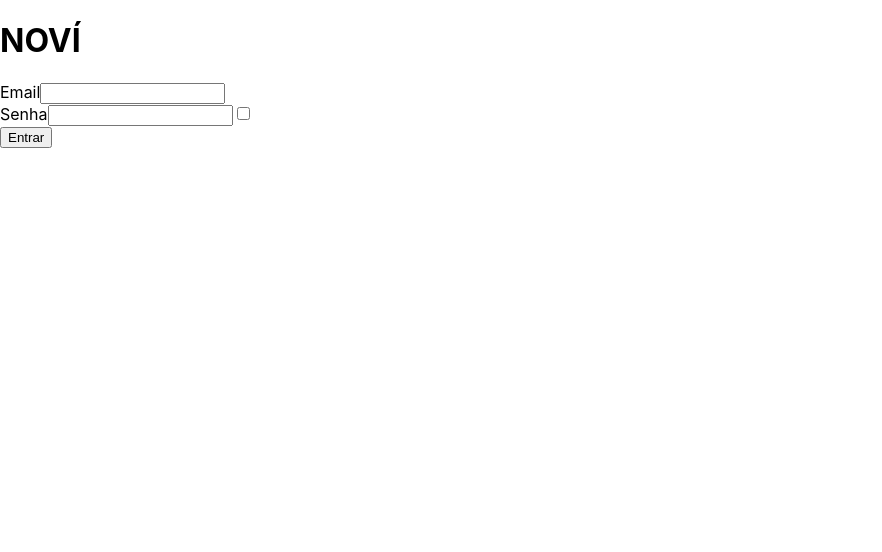
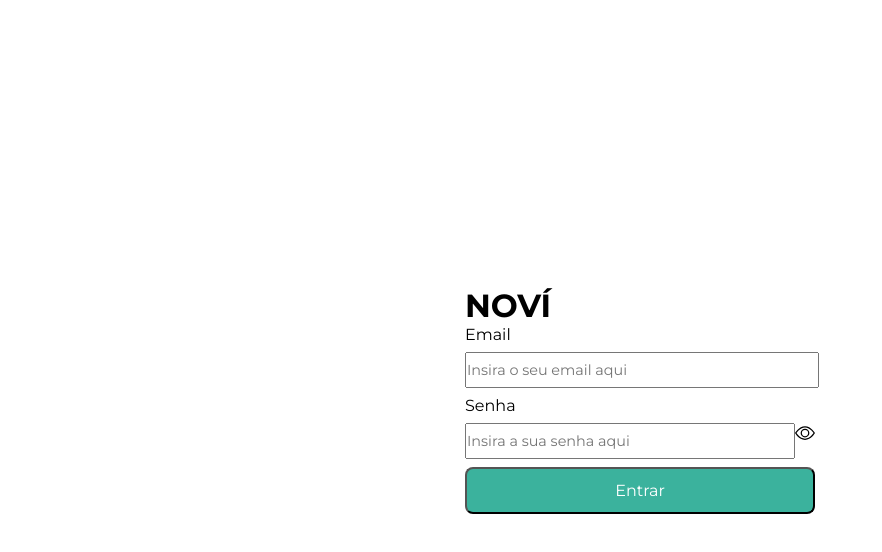
Before and after one commit to StartFuture/novi-frontend, a React (Create React App) app: page /login in a window 1280 px wide. Shown: the top 552 px of the page, without its empty margins (0-882 px from the left). Built offline with nearby package versions, Linux system fonts and the light colour scheme.

Commit message:
Correção de erros e implementação de CSS

```diff
--- a/package.json
+++ b/package.json
@@ -6,6 +6,7 @@
     "@testing-library/jest-dom": "^5.16.5",
     "@testing-library/react": "^13.4.0",
     "@testing-library/user-event": "^13.5.0",
+    "bootstrap": "^5.3.0-alpha3",
     "react": "^18.2.0",
     "react-dom": "^18.2.0",
     "react-router-dom": "^6.10.0",
--- /dev/null
+++ b/src/assets/css/LoginPage.css
@@ -0,0 +1,62 @@
+:root {
+    --primary-color: #3BB29D;
+}
+
+* {
+    margin: 0;
+    padding: 0;
+    font-family: audiowide, montserrat;
+}
+
+.login {
+    min-width: 100%;
+    min-height: 100vh;
+}
+
+.loginForm {
+    display: flex;
+    flex-direction: column;
+    justify-content: center;
+    margin: 0 auto;
+    min-height: inherit;
+    max-width: 350px;
+}
+
+.loginFields {
+    display: flex;
+    flex-direction: column;
+    margin-bottom: 0.5rem;
+}
+
+.loginFields label {
+    margin-bottom: 0.5rem;
+}
+
+.loginFields input {
+    width: 100%;
+    line-height: 2rem;
+    font-size: 0.9rem;
+}
+
+.passwordContent {
+    display: flex;
+}
+
+/* .showHidePassword {
+    position: absolute;
+} */
+
+.showHidePassword svg {
+    height: 20px;
+    width: 20px;
+}
+
+.loginSubmit {
+    padding: 12px 24px;
+    gap: 8px;
+    width: 100%;
+    border-radius: 8px;
+    color: white;
+    background-color: var(--primary-color);
+    font-size: 16px;
+}
--- a/src/pages/LoginPage/LoginPage.jsx
+++ b/src/pages/LoginPage/LoginPage.jsx
@@ -1,6 +1,6 @@
 import React, { useState } from "react";
 import validator from "validator";
-import isEmail from "validator/lib/isEmail";
+import "../../assets/css/LoginPage.css";
 
 const LoginPage = () => {
   //Variables, constants, getters and setter
@@ -9,6 +9,8 @@ const LoginPage = () => {
   const [password, setPassword] = useState("");
   const [passwordType, setPasswordType] = useState("password");
   const [passwordError, setPasswordError] = useState("");
+  const [showPasswor, setShowPassword] = useState("block");
+  const [hidePassword, setHidePassword] = useState("none");
 
   //Handling event on subtmit button
   const handleSubmit = (e) => {
@@ -18,69 +20,101 @@ const LoginPage = () => {
     if (validator.isEmpty(email) && validator.isEmpty(password)) {
       setEmailError("Por favor, insira um email válido");
       setPasswordError("Por favor, insira uma senha mais forte");
-        return
+      return;
     }
 
     //Checking if is not a valid email
     if (!validator.isEmail(email)) {
       setEmailError("Por favor, insira um email válido");
-        return
+      return;
     }
     setEmailError("");
 
     //Checking if is not a strong password
-    if (!validator.isStrongPassword(password)){
+    if (!validator.isStrongPassword(password)) {
       setPasswordError("Por favor, insira uma senha mais forte");
-        return
+      return;
     }
     setPasswordError("");
-    console.log({email, password})
+    console.log({ email, password });
   };
 
   //Function to toggle password view
   const togglePassword = () => {
     if (passwordType === "password") {
       setPasswordType("text");
+      setShowPassword("none");
+      setHidePassword("block");
     } else {
       setPasswordType("password");
+      setShowPassword("block");
+      setHidePassword("none");
     }
   };
 
   //HTML structure
   return (
-    <div id="login">
-      <form action="" id="loginForm" onSubmit={handleSubmit}>
+    <div className="login">
+      <form action="" className="loginForm" onSubmit={handleSubmit}>
         <div className="logo">
           <h1>NOVÍ</h1>
         </div>
-        <div className="loginInputs">
+        <div className="loginFields">
           <label htmlFor="email">Email</label>
           <input
             type="email"
             name="email"
             id="loginEmail"
             value={email}
+            placeholder="Insira o seu email aqui"
             onChange={(e) => {
               setEmail(e.target.value);
             }}
           />
           <small>{emailError}</small>
         </div>
-        <div className="loginInputs">
+        <div className="loginFields">
           <label htmlFor="password">Senha</label>
+          <div className="passwordContent">
             <input
               type={passwordType}
               name="password"
               id="loginPassword"
               value={password}
+              placeholder="Insira a sua senha aqui"
               onChange={(e) => {
                 setPassword(e.target.value);
               }}
             />
-          <input type="checkbox" name="togglePassword" id="togglePassword" onChange={togglePassword}/>
+            <div className="showHidePassword">
+              <svg
+                onClick={togglePassword}
+                xmlns="http://www.w3.org/2000/svg"
+                fill="currentColor"
+                className="bi bi-eye"
+                viewBox="0 0 16 16"
+                display={showPasswor}
+              >
+                <path d="M16 8s-3-5.5-8-5.5S0 8 0 8s3 5.5 8 5.5S16 8 16 8zM1.173 8a13.133 13.133 0 0 1 1.66-2.043C4.12 4.668 5.88 3.5 8 3.5c2.12 0 3.879 1.168 5.168 2.457A13.133 13.133 0 0 1 14.828 8c-.058.087-.122.183-.195.288-.335.48-.83 1.12-1.465 1.755C11.879 11.332 10.119 12.5 8 12.5c-2.12 0-3.879-1.168-5.168-2.457A13.134 13.134 0 0 1 1.172 8z" />
+                <path d="M8 5.5a2.5 2.5 0 1 0 0 5 2.5 2.5 0 0 0 0-5zM4.5 8a3.5 3.5 0 1 1 7 0 3.5 3.5 0 0 1-7 0z" />
+              </svg>
+              <svg
+                onClick={togglePassword}
+                xmlns="http://www.w3.org/2000/svg"
+                fill="currentColor"
+                className="bi bi-eye-slash"
+                viewBox="0 0 16 16"
+                display={hidePassword}
+              >
+                <path d="M13.359 11.238C15.06 9.72 16 8 16 8s-3-5.5-8-5.5a7.028 7.028 0 0 0-2.79.588l.77.771A5.944 5.944 0 0 1 8 3.5c2.12 0 3.879 1.168 5.168 2.457A13.134 13.134 0 0 1 14.828 8c-.058.087-.122.183-.195.288-.335.48-.83 1.12-1.465 1.755-.165.165-.337.328-.517.486l.708.709z" />
+                <path d="M11.297 9.176a3.5 3.5 0 0 0-4.474-4.474l.823.823a2.5 2.5 0 0 1 2.829 2.829l.822.822zm-2.943 1.299.822.822a3.5 3.5 0 0 1-4.474-4.474l.823.823a2.5 2.5 0 0 0 2.829 2.829z" />
+                <path d="M3.35 5.47c-.18.16-.353.322-.518.487A13.134 13.134 0 0 0 1.172 8l.195.288c.335.48.83 1.12 1.465 1.755C4.121 11.332 5.881 12.5 8 12.5c.716 0 1.39-.133 2.02-.36l.77.772A7.029 7.029 0 0 1 8 13.5C3 13.5 0 8 0 8s.939-1.721 2.641-3.238l.708.709zm10.296 8.884-12-12 .708-.708 12 12-.708.708z" />
+              </svg>
+            </div>
+          </div>
           <small>{passwordError}</small>
         </div>
-        <input type="submit" value="Entrar" />
+        <input className="loginSubmit" type="submit" value="Entrar" />
       </form>
     </div>
   );
```
Also changed, not shown: 1 other file (tests, documents, lock files or other folders). Lines whose indentation alone changed are shown as unchanged.
